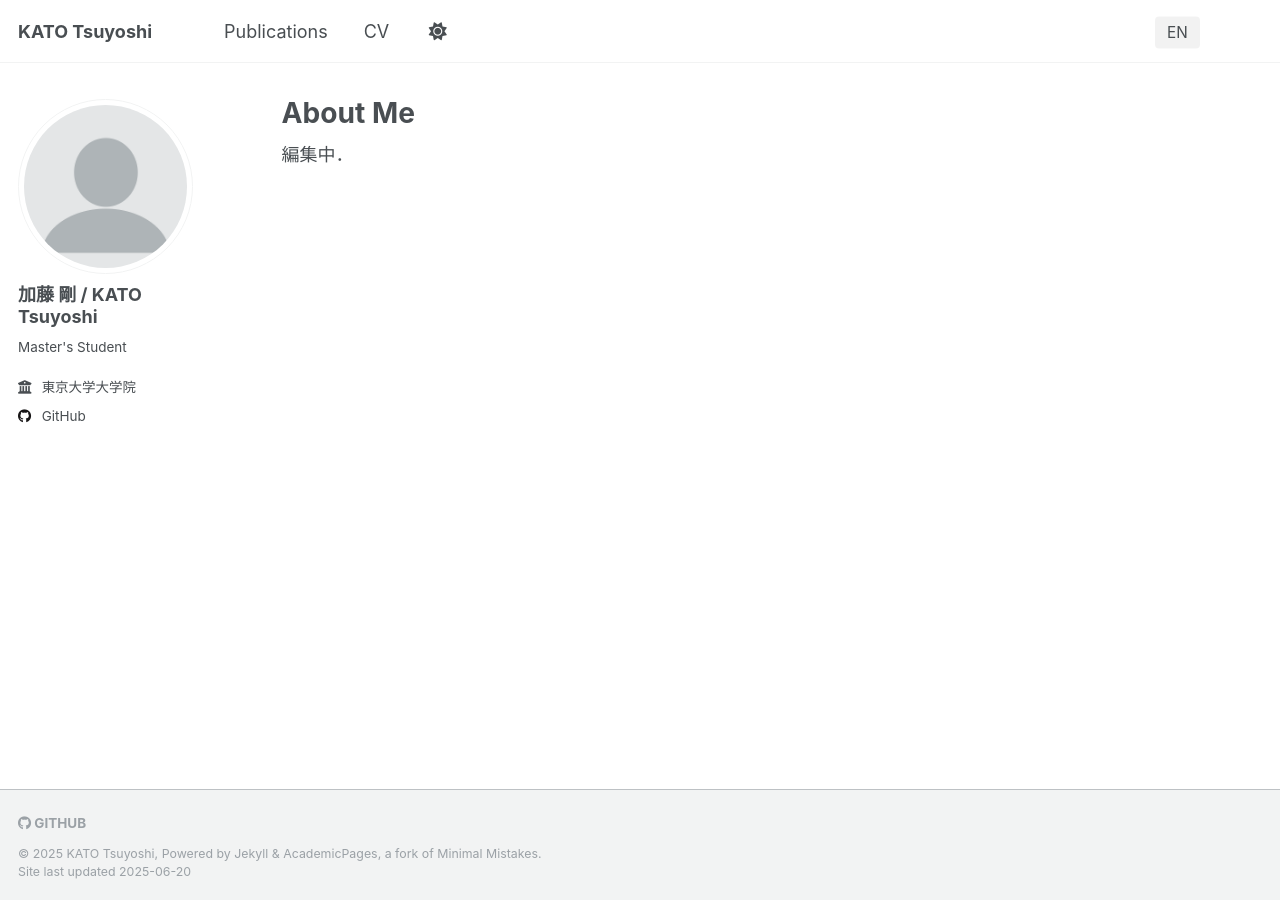
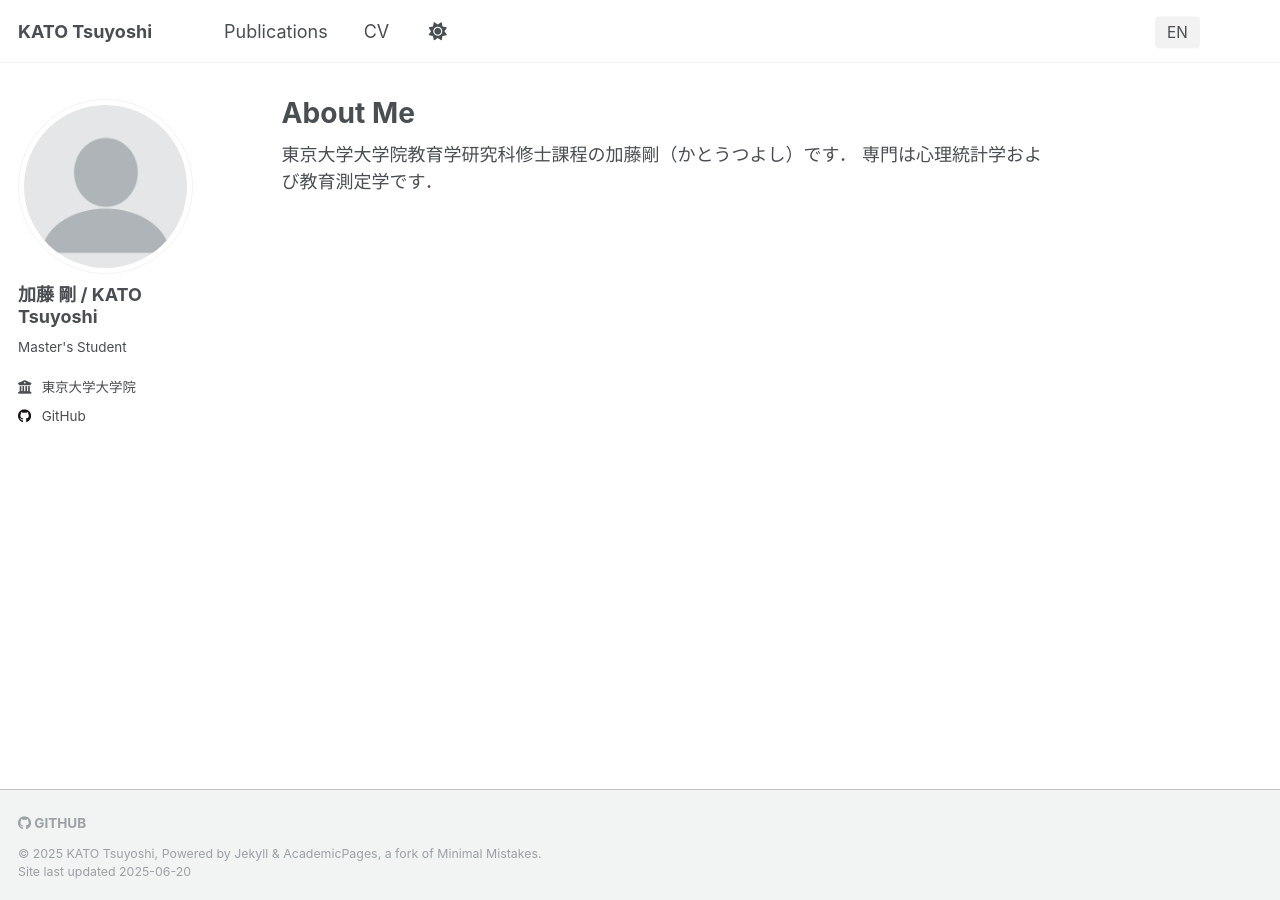
Before and after one commit to coch24/coch24.github.io, a Jekyll site: the page built from _pages/about.md, in a window 1280 px wide. Built offline with Jekyll 4.4.1, drawn with Linux system fonts in a browser that asks for light colours.

Commit message:
edit about me

```diff
--- a/_pages/about.md
+++ b/_pages/about.md
@@ -7,4 +7,5 @@ redirect_from:
   - /about.html
 ---
 
-編集中．
+東京大学大学院教育学研究科修士課程の加藤剛（かとうつよし）です．
+専門は心理統計学および教育測定学です．
```
